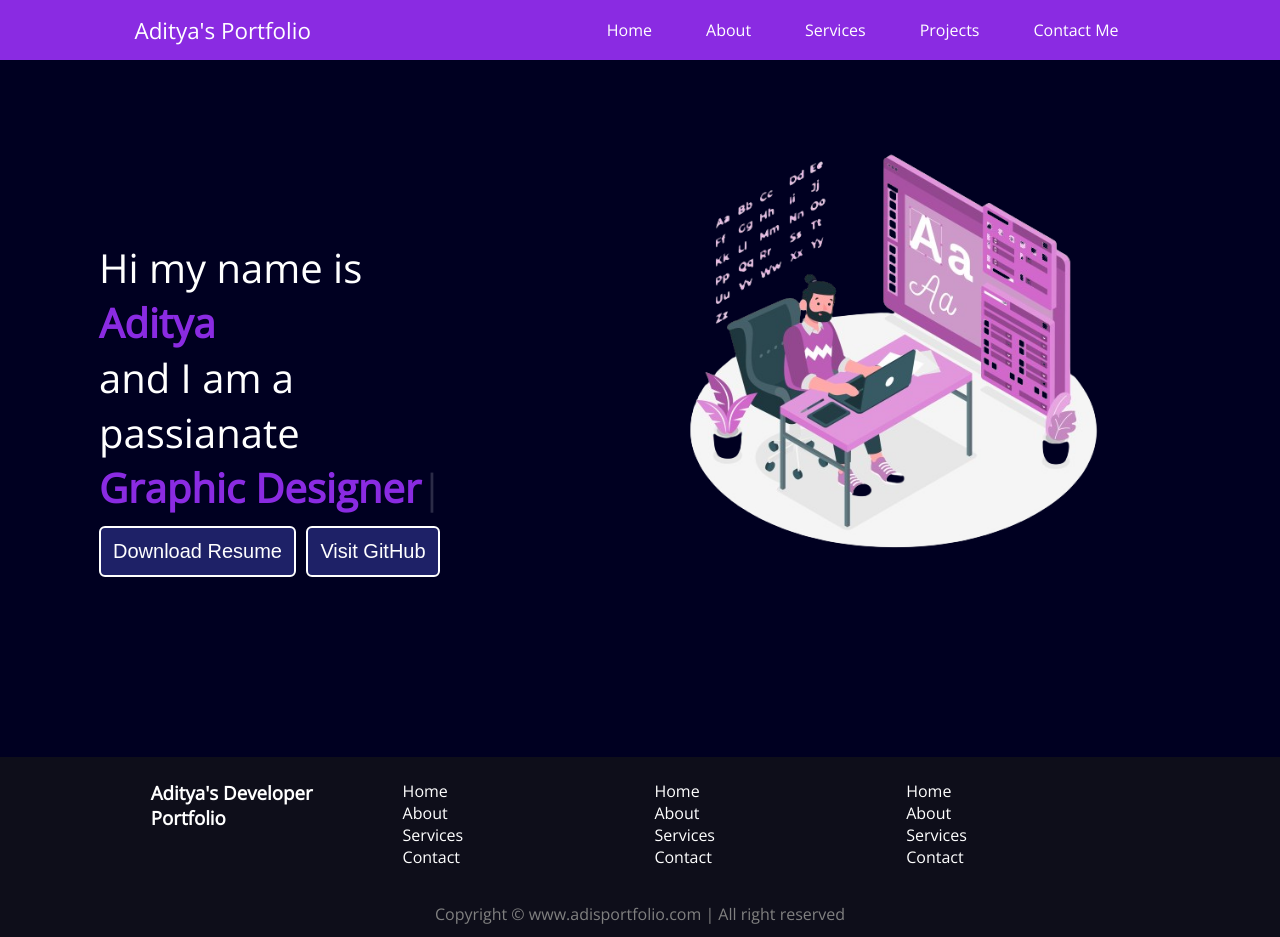
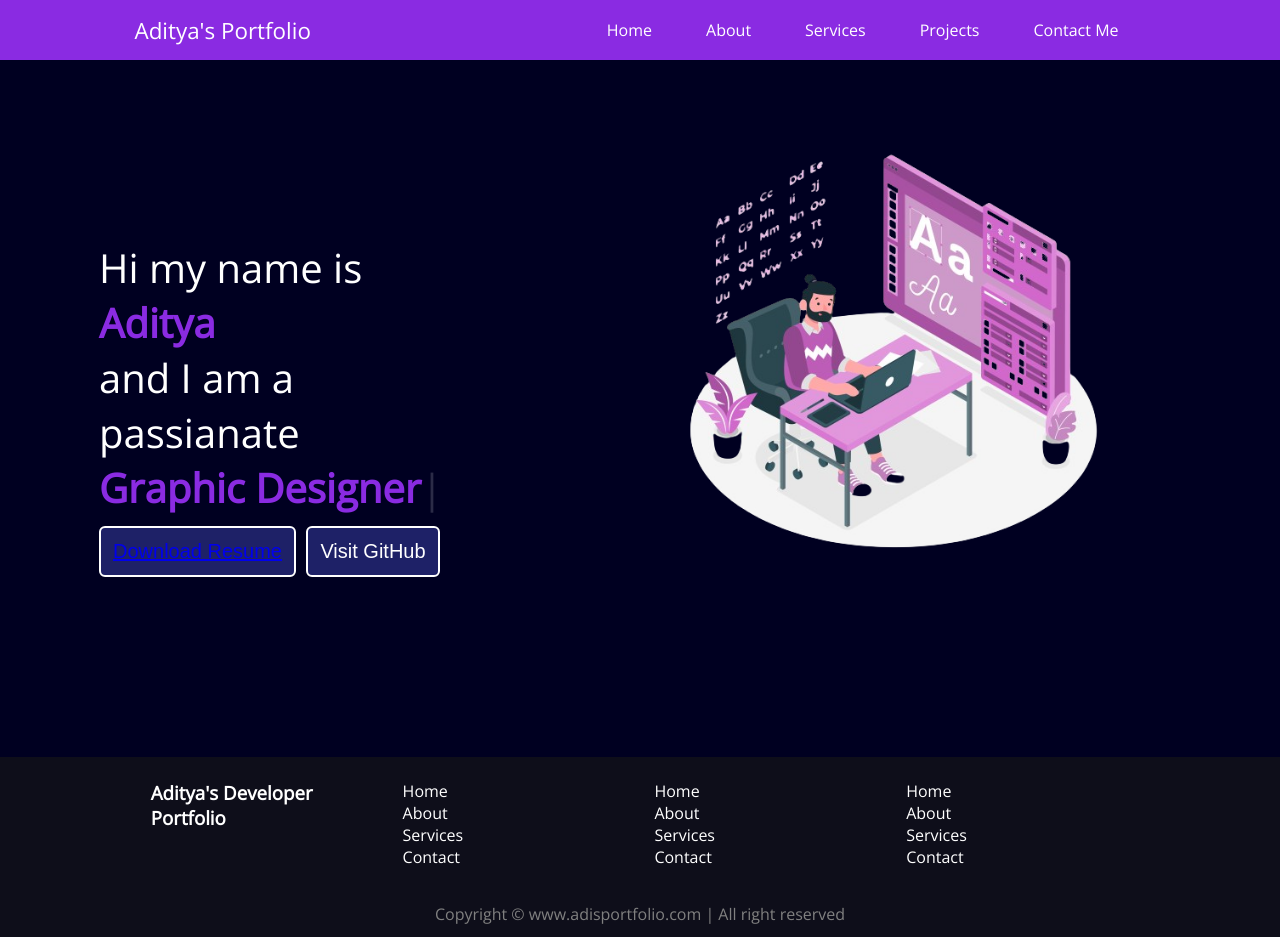
Before and after one commit to adityaraj9955/Portfolio, a plain HTML site: page index.html in a window 1280 px wide. Drawn offline with nearby package versions, Linux system fonts and the light colour scheme; a web font is replaced by a local one.

Commit message:
Update index.html

```diff
--- a/index.html
+++ b/index.html
@@ -146,7 +146,7 @@
                 <div>and I am a passianate</div>
                 <span id="element"></span>
                 <div class="buttons">
-                    <button class="btn"><a herf"https://www.hackerrank.com/certificates/83e1436baafe"> Download Resume</a></button>
+                    <button class="btn"><a href="https://www.hackerrank.com/certificates/83e1436baafe" target="_blank"> Download Resume</a></button>
                     <button class="btn">Visit GitHub</button>
                 </div>
 
```
